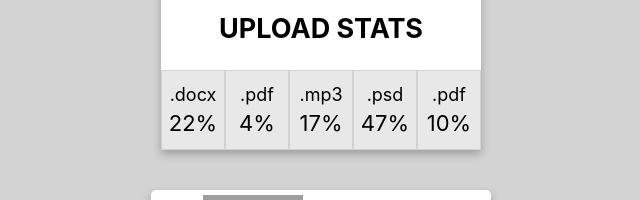
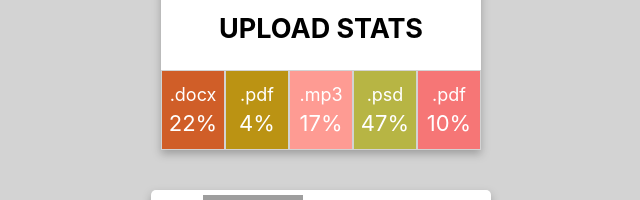
Before and after one commit to Butcherok/goit-react-hw-01-components, a React (Create React App) app: page / in a window 1280 px wide. Shown: the part 403-603 px from the top of the page, without its empty margins (319-959 px from the left). Built offline with nearby package versions, Linux system fonts and the light colour scheme; grey boxes are pictures that could not be loaded.

Commit message:
fix after mentor check

```diff
--- a/src/components/stats/Stats.jsx
+++ b/src/components/stats/Stats.jsx
@@ -1,4 +1,5 @@
 import PropTypes from 'prop-types';
+import { getRandomHexColor } from 'utils/randomcolor';
 import css from './Stats.module.css';
 
 export const Statistics = ({ title = '', stats }) => {
@@ -7,7 +8,13 @@
             {title && <h2 className={css.title}>{title}</h2>}
             <ul className={css['stat-list']}>
                 {stats.map(stat => (
-                    <li key={stat.id} className={css.item}>
+                    <li
+                        style={{
+                            backgroundColor: getRandomHexColor(),
+                        }}
+                        key={stat.id}
+                        className={css.item}
+                    >
                         <span className={css.label}>{stat.label}</span>
                         <span className={css.percentage}>
                             {stat.percentage}%
--- a/src/components/stats/Stats.module.css
+++ b/src/components/stats/Stats.module.css
@@ -40,7 +40,7 @@
     padding-left: 1;
     padding-right: auto;
     border: 1px solid lightgray;
-    background-color: rgb(232, 232, 232);
+    color: white;
 }
 .label {
     font-size: 18px;
--- a/src/components/transactions/TransactionItem.jsx
+++ /dev/null
@@ -1,18 +0,0 @@
-import PropTypes from 'prop-types';
-import css from './Transactions.module.css';
-
-export const TransactionItem = ({ type, amount, currency }) => {
-    return (
-        <>
-            <td className={css.transItem}>{type}</td>
-            <td className={css.transItem}>{amount}</td>
-            <td className={css.transItem}>{currency}</td>
-        </>
-    );
-};
-
-TransactionItem.propTypes = {
-    type: PropTypes.string.isRequired,
-    amount: PropTypes.string.isRequired,
-    currency: PropTypes.string.isRequired,
-};
--- a/src/components/transactions/Transactions.jsx
+++ b/src/components/transactions/Transactions.jsx
@@ -1,5 +1,4 @@
 import PropTypes from 'prop-types';
-import { TransactionItem } from './TransactionItem';
 import css from './Transactions.module.css';
 
 export const TransactionHistory = ({ items }) => {
@@ -16,11 +15,9 @@
             <tbody className={css.transBody}>
                 {items.map(({ type, amount, currency, id }) => (
                     <tr key={id} className={css.transList}>
-                        <TransactionItem
-                            type={type}
-                            amount={amount}
-                            currency={currency}
-                        />
+                        <td className={css.transItem}>{type}</td>
+                        <td className={css.transItem}>{amount}</td>
+                        <td className={css.transItem}>{currency}</td>
                     </tr>
                 ))}
             </tbody>
@@ -32,6 +29,9 @@
     items: PropTypes.arrayOf(
         PropTypes.shape({
             id: PropTypes.string.isRequired,
+            type: PropTypes.string.isRequired,
+            amount: PropTypes.string.isRequired,
+            currency: PropTypes.string.isRequired,
         }).isRequired
     ).isRequired,
 };
--- /dev/null
+++ b/src/utils/randomcolor.js
@@ -0,0 +1,3 @@
+export function getRandomHexColor() {
+    return `#${Math.floor(Math.random() * 16777215).toString(16)}`;
+}
```
